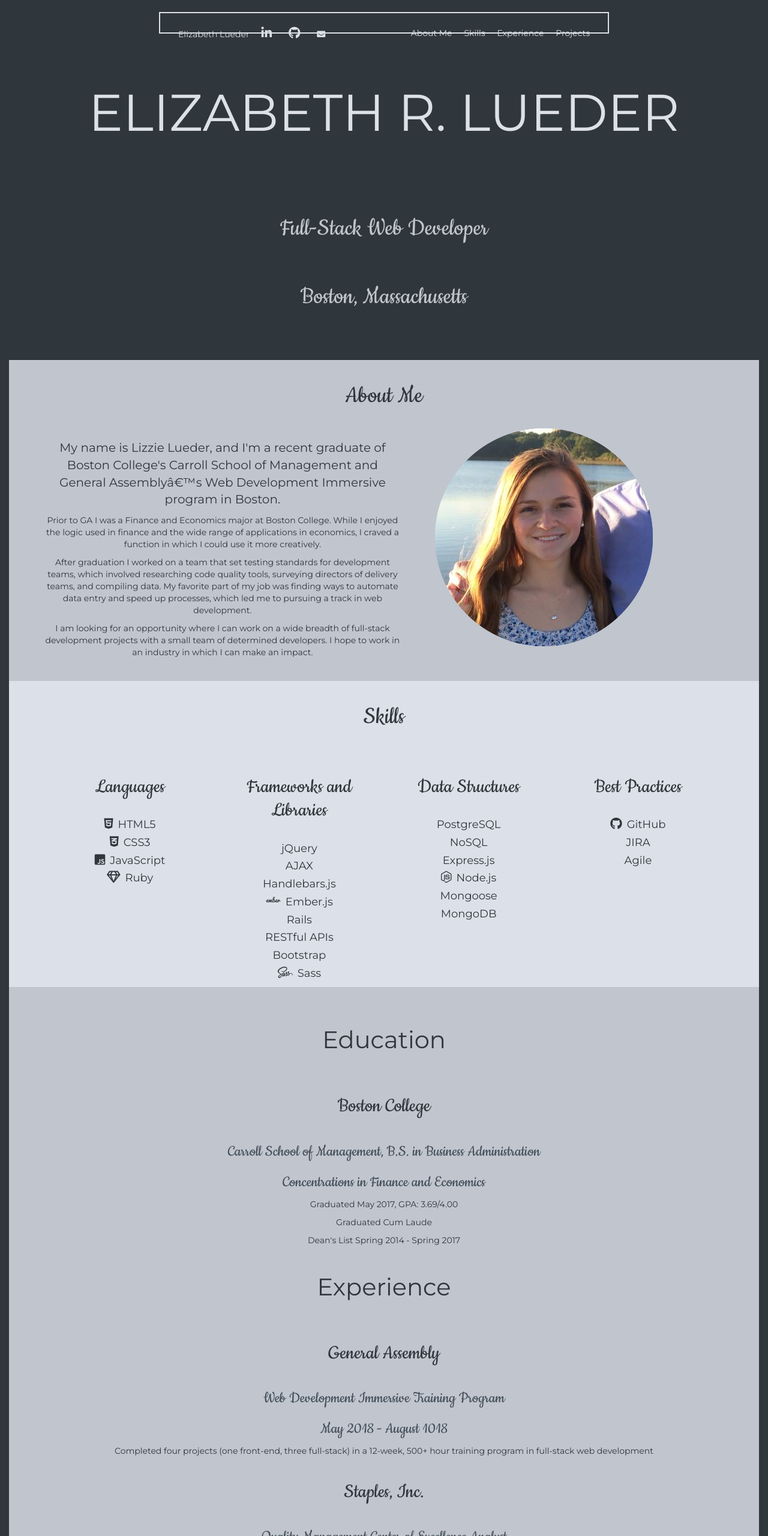
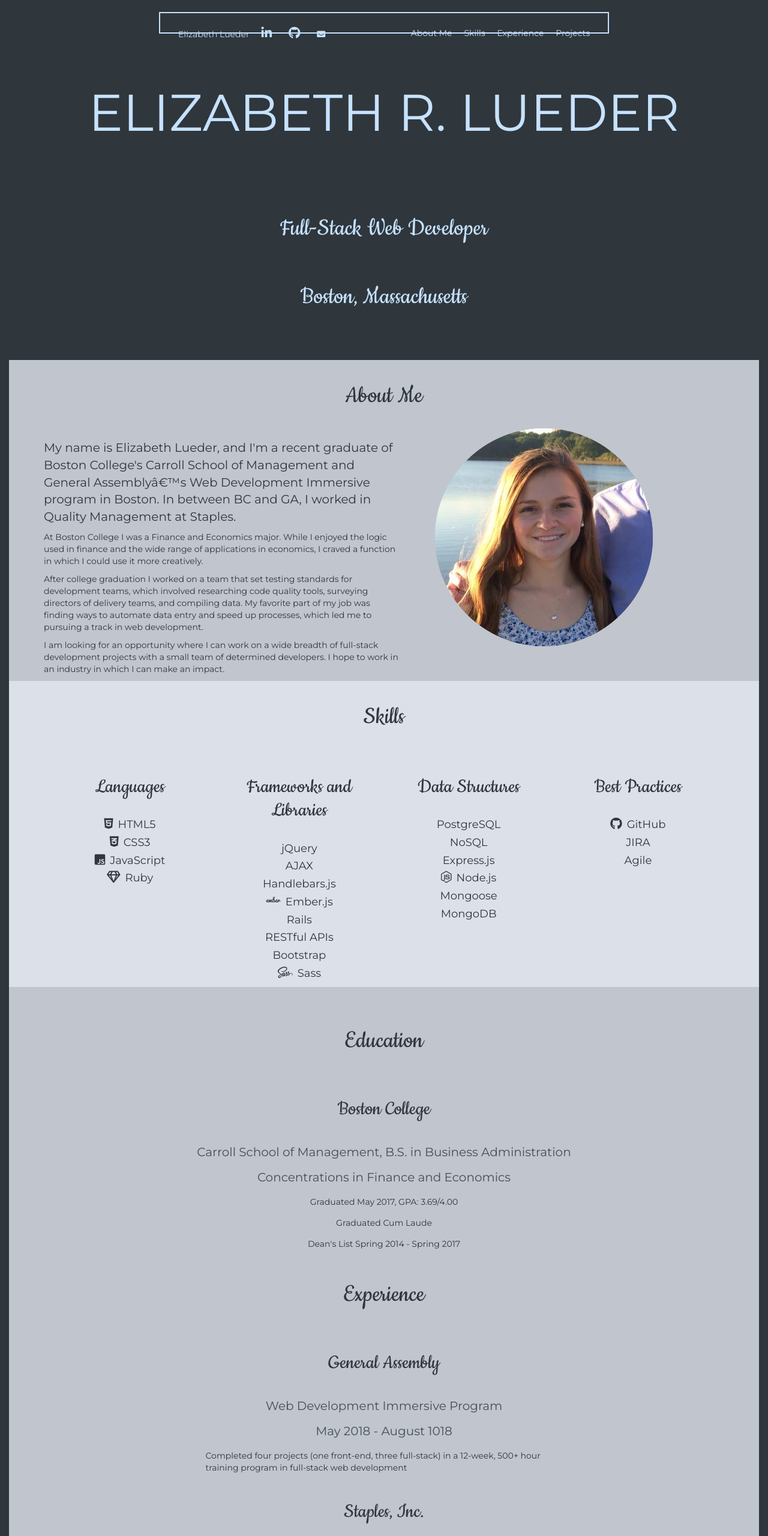
Before and after one commit to elueder/portfolio, a website: page index.html in a window 1280 px wide. Shown: the top 2560 px of the page at 60% size. Drawn offline with nearby package versions, Linux system fonts and the light colour scheme.

Commit message:
Add accent color and update resume
- add new resume
- add accent color in intro section, buttons, and footer
- make font more consistent

```diff
--- a/assets/styles/main.scss
+++ b/assets/styles/main.scss
@@ -2,6 +2,7 @@
 
 @import 'bootstrap/dist/css/bootstrap.min.css';
 
+$accent: #c6e2ff;
 $lightestest: #dce0e8;
 $lightest: #c0c5ce;
 $light: #a5aab6;
@@ -17,6 +18,7 @@
 }
 
 a {
+  color: $accent;
   font-family: $sans-serif;
   text-decoration: none;
 }
@@ -30,7 +32,7 @@
 }
 
 h1 {
-  color: $lightestest;
+  color: $accent;
   font-family: $sans-serif;
   font-size: 86px;
   font-weight: 400;
@@ -91,8 +93,8 @@
 }
 
 nav {
-  border: $lightestest 2px solid;
-  color: $lightestest;
+  border: $accent 2px solid;
+  color: $accent;
   height: 36px;
   margin: auto;
   padding: 14px;
@@ -104,7 +106,7 @@
 
 nav p,
 nav a {
-  color: $lightestest;
+  color: $accent;
   display: inline;
   margin: 8px;
 }
@@ -127,10 +129,11 @@
 }
 
 footer p {
-  color: $lightest;
+  color: $accent;
 }
 
 button a {
+  color: $accent;
   height: auto;
   width: auto;
 }
@@ -144,7 +147,7 @@
 .btn-dark {
   background: $dark;
   border-radius: 24px;
-  color: $lightest;
+  color: $accent;
   font-family: $sans-serif;
   font-size: 14px;
   margin: 12px;
@@ -154,13 +157,14 @@
 .project-button {
   background-color: $dark;
   border-radius: 10px;
-  color: $lightestest;
+  color: $accent;
   font-family: $sans-serif;
   height: 32px;
   padding: 4px;
 }
 
 .project-button a {
+  color: $accent;
   padding-left: 4px;
   padding-right: 4px;
 }
@@ -181,7 +185,7 @@
 }
 
 #intro h2 {
-  color: $lightest;
+  color: $accent;
 }
 
 #about-me {
@@ -205,6 +209,7 @@
   float: left;
   width: 60%;
   padding: 18px;
+  text-align: left;
 }
 
 #about-me-items {
@@ -242,16 +247,25 @@
 }
 
 #experience h2 {
-  font-family: $sans-serif;
-  font-size: 40px;
   padding-bottom: 40px;
 }
 
 #experience h4 {
-  font-family: $handwriting;
-  font-size: 28px;
+  font-size: 20px;
   margin: 0;
   padding: 10px;
+}
+
+#experience p {
+  margin: auto;
+  margin-bottom: 15px;
+  margin-top: 10px;
+  text-align: left;
+  width: 50%;
+}
+
+#experience .education {
+  text-align: center;
 }
 
 #projects {
@@ -266,7 +280,7 @@
 }
 
 #projects a {
-  color: $lightestest;
+  color: $accent;
   font-size: 14px;
 }
 
--- a/index.html
+++ b/index.html
@@ -36,9 +36,9 @@
     <h2>About Me</h2>
     <div id="about-me-items">
       <div id="about-me-text">
-        <p class="style1">My name is Lizzie Lueder, and I'm a recent graduate of Boston College's Carroll School of Management and General Assembly’s Web Development Immersive program in Boston.</p>
-        <p>Prior to GA I was a Finance and Economics major at Boston College. While I enjoyed the logic used in finance and the wide range of applications in economics, I craved a function in which I could use it more creatively.</p>
-        <p>After graduation I worked on a team that set testing standards for development teams, which involved researching code quality tools, surveying directors of delivery teams, and compiling data. My favorite part of my job was finding ways to automate
+        <p class="style1">My name is Elizabeth Lueder, and I'm a recent graduate of Boston College's Carroll School of Management and General Assembly’s Web Development Immersive program in Boston. In between BC and GA, I worked in Quality Management at Staples.</p>
+        <p>At Boston College I was a Finance and Economics major. While I enjoyed the logic used in finance and the wide range of applications in economics, I craved a function in which I could use it more creatively.</p>
+        <p>After college graduation I worked on a team that set testing standards for development teams, which involved researching code quality tools, surveying directors of delivery teams, and compiling data. My favorite part of my job was finding ways to automate
           data entry and speed up processes, which led me to pursuing a track in web development.</p>
         <p>I am looking for an opportunity where I can work on a wide breadth of full-stack development projects with a small team of determined developers. I hope to work in an industry in which I can make an impact.</p>
       </div>
@@ -96,16 +96,16 @@
     <h3>Boston College</h3>
     <h4>Carroll School of Management, B.S. in Business Administration</h4>
     <h4>Concentrations in Finance and Economics</h4>
-    <p>Graduated May 2017, GPA: 3.69/4.00</p>
-    <p>Graduated Cum Laude</p>
-    <p>Dean's List Spring 2014 - Spring 2017</p>
+    <p class="education">Graduated May 2017, GPA: 3.69/4.00</p>
+    <p class="education">Graduated Cum Laude</p>
+    <p class="education">Dean's List Spring 2014 - Spring 2017</p>
     <h2>Experience</h2>
     <h3>General Assembly</h3>
-    <h4>Web Development Immersive Training Program</h4>
+    <h4>Web Development Immersive Program</h4>
     <h4>May 2018 - August 1018</h4>
     <p>Completed four projects (one front-end, three full-stack) in a 12-week, 500+ hour training program in full-stack web development</p>
     <h3>Staples, Inc.</h3>
-    <h4>Quality Management Center of Excellence Analyst </h4>
+    <h4>Analyst, Quality Management Center of Excellence</h4>
     <h4>June 2017 - January 2018</h4>
     <p>Assessed 70 software delivery teams under 30 directors</p>
     <p>Advised on how to improve efficiency, code quality, and transparency throughout the development process</p>
```
Also changed, not shown: assets/styles/main.css, 2 other files.
